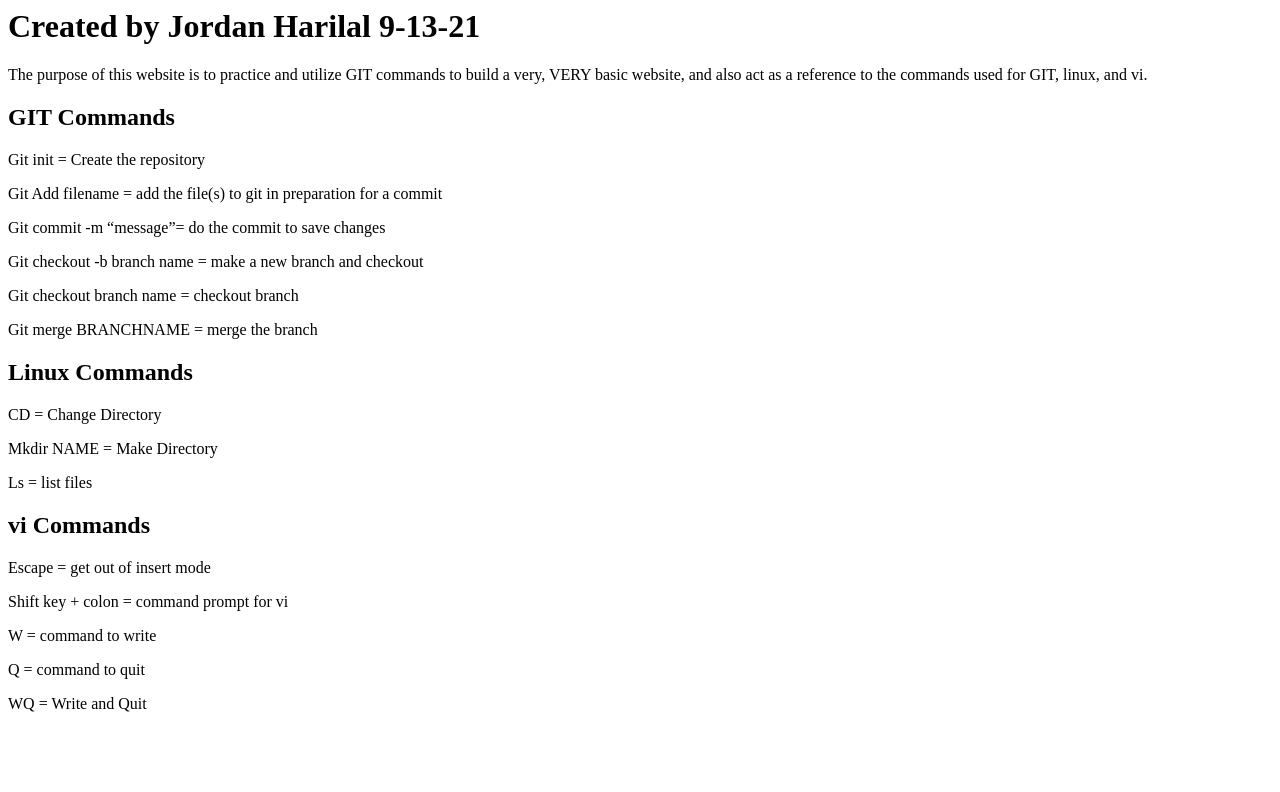
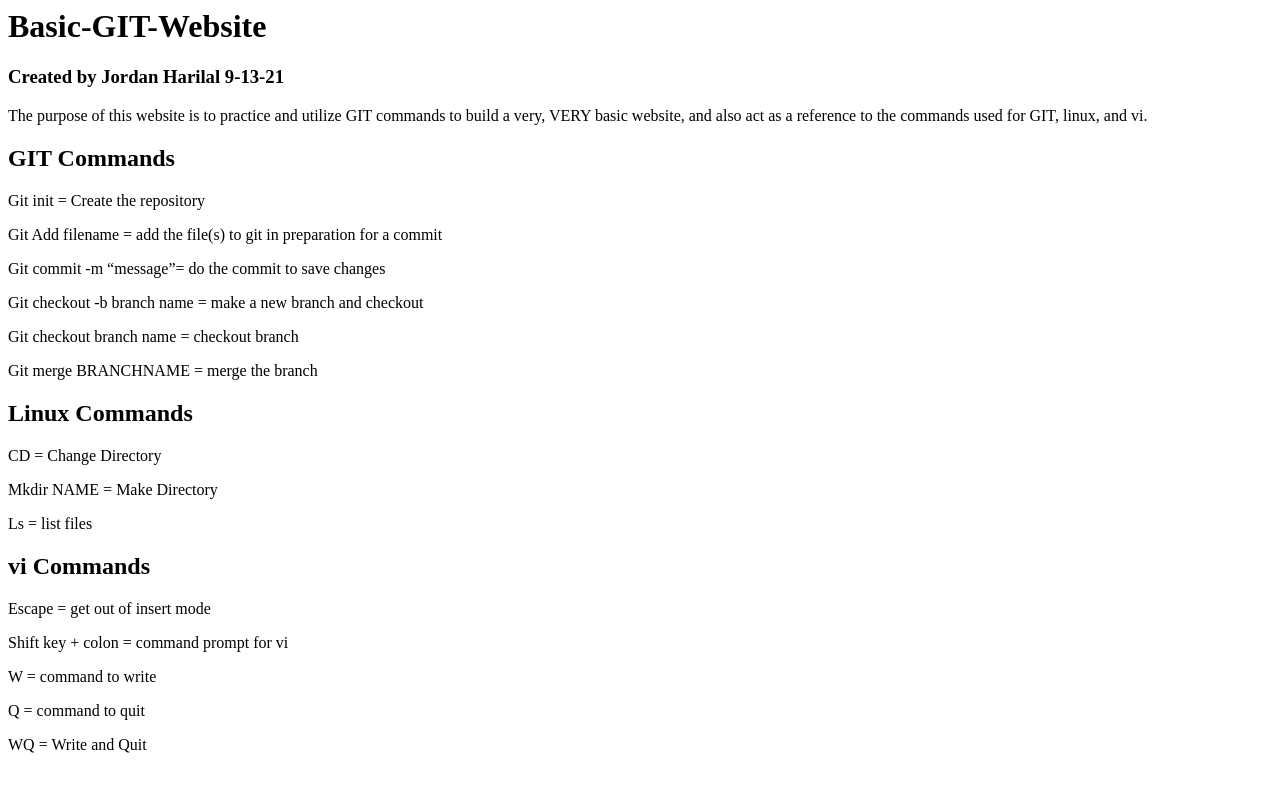
Before and after one commit to jharilal/basic-git-website, a plain HTML site: page index.html in a window 1280 px wide. Drawn offline with Linux system fonts and the light colour scheme.

Commit message:
Fixed Formatting

```diff
--- a/index.html
+++ b/index.html
@@ -1,9 +1,9 @@
 <html>
 	<head>
-		<title>Basic-GIT-Website EDIT</title>
+		<h1>Basic-GIT-Website</h1>
 	</head>
 	<body>
-		<h1>Created by Jordan Harilal 9-13-21</h1>
+		<h3>Created by Jordan Harilal 9-13-21</h3>
 			<p>The purpose of this website is to practice and utilize GIT commands to build a very, VERY basic website, and also act as a reference to the commands used for GIT, linux, and vi.</p>
 		<h2>GIT Commands</h2>
 			<p>Git init = Create the repository</p>
```
